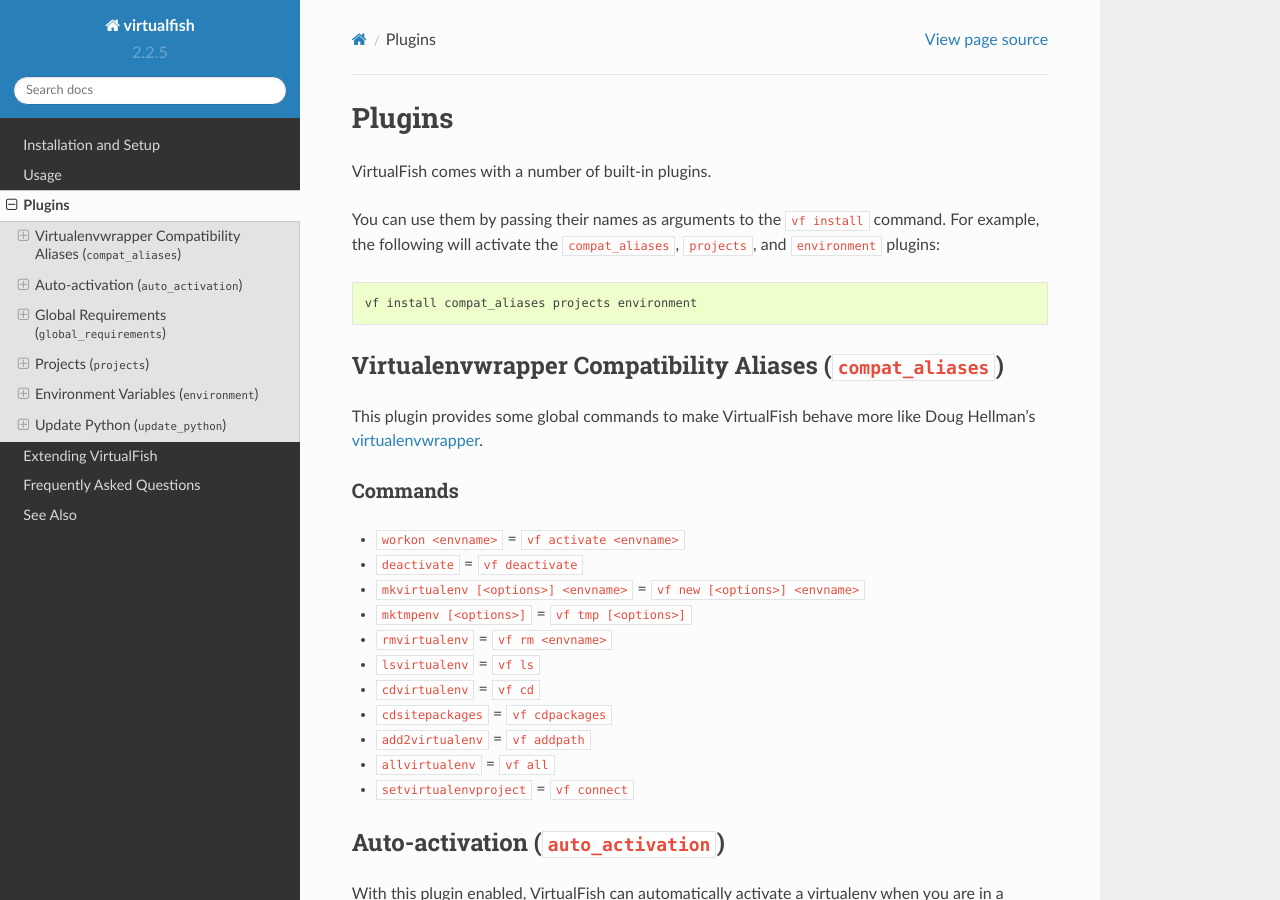
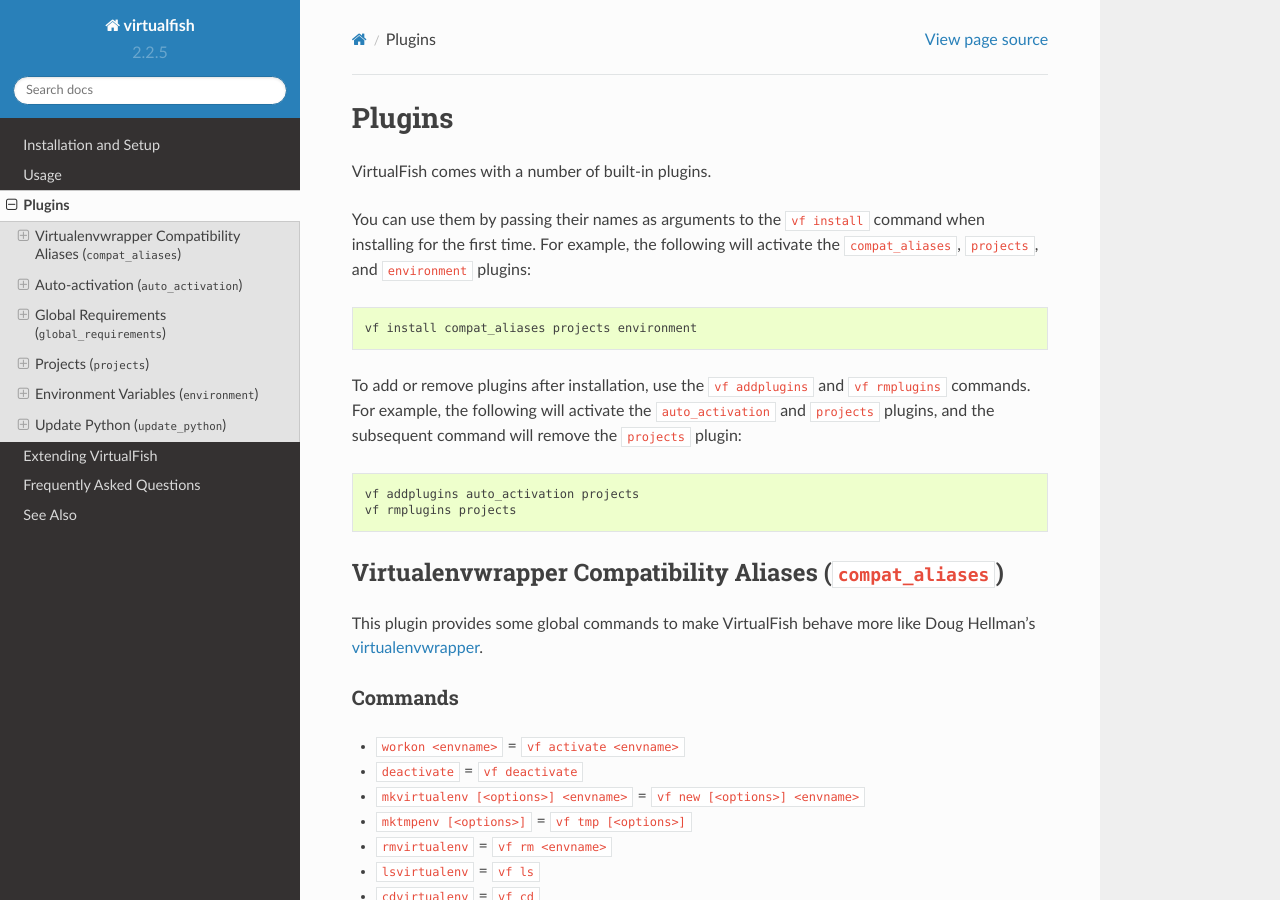
Before and after one commit to justinmayer/virtualfish, a Sphinx documentation site: the page built from docs/plugins.rst, in a window 1280 px wide and 900 px high. Built offline with Sphinx 7.4.7 and the Read the Docs theme 2.0.0, drawn with Linux system fonts in a browser that asks for light colours.

Commit message:
Document the addplugins and rmplugins commands

```diff
--- a/docs/plugins.rst
+++ b/docs/plugins.rst
@@ -4,10 +4,18 @@
 VirtualFish comes with a number of built-in plugins.
 
 You can use them by passing their names as arguments to the ``vf install``
-command. For example, the following will activate the ``compat_aliases``,
-``projects``, and ``environment`` plugins::
+command when installing for the first time. For example, the following will
+activate the ``compat_aliases``, ``projects``, and ``environment`` plugins::
 
     vf install compat_aliases projects environment
+
+To add or remove plugins after installation, use the ``vf addplugins`` and
+``vf rmplugins`` commands. For example, the following will activate the
+``auto_activation`` and ``projects`` plugins, and the subsequent command
+will remove the ``projects`` plugin::
+
+    vf addplugins auto_activation projects
+    vf rmplugins projects
 
 .. _compat_aliases:
 
```
